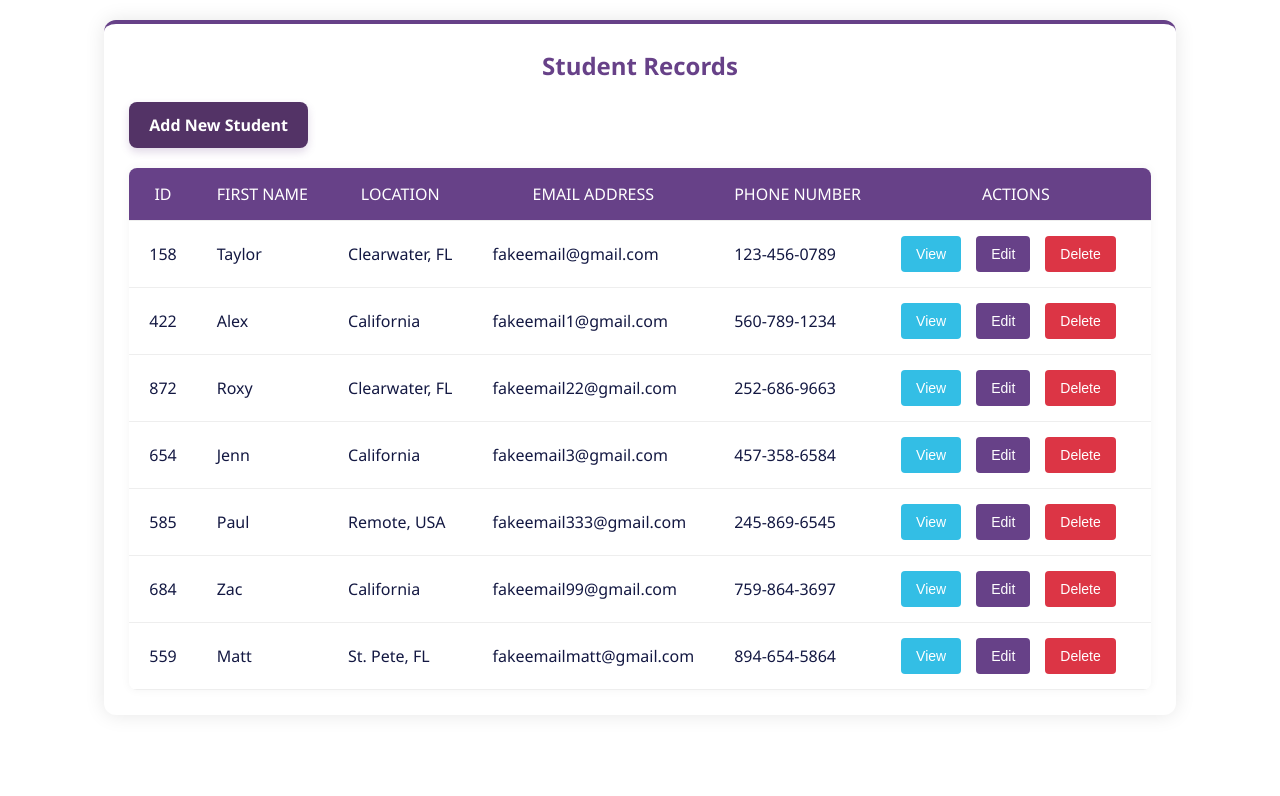
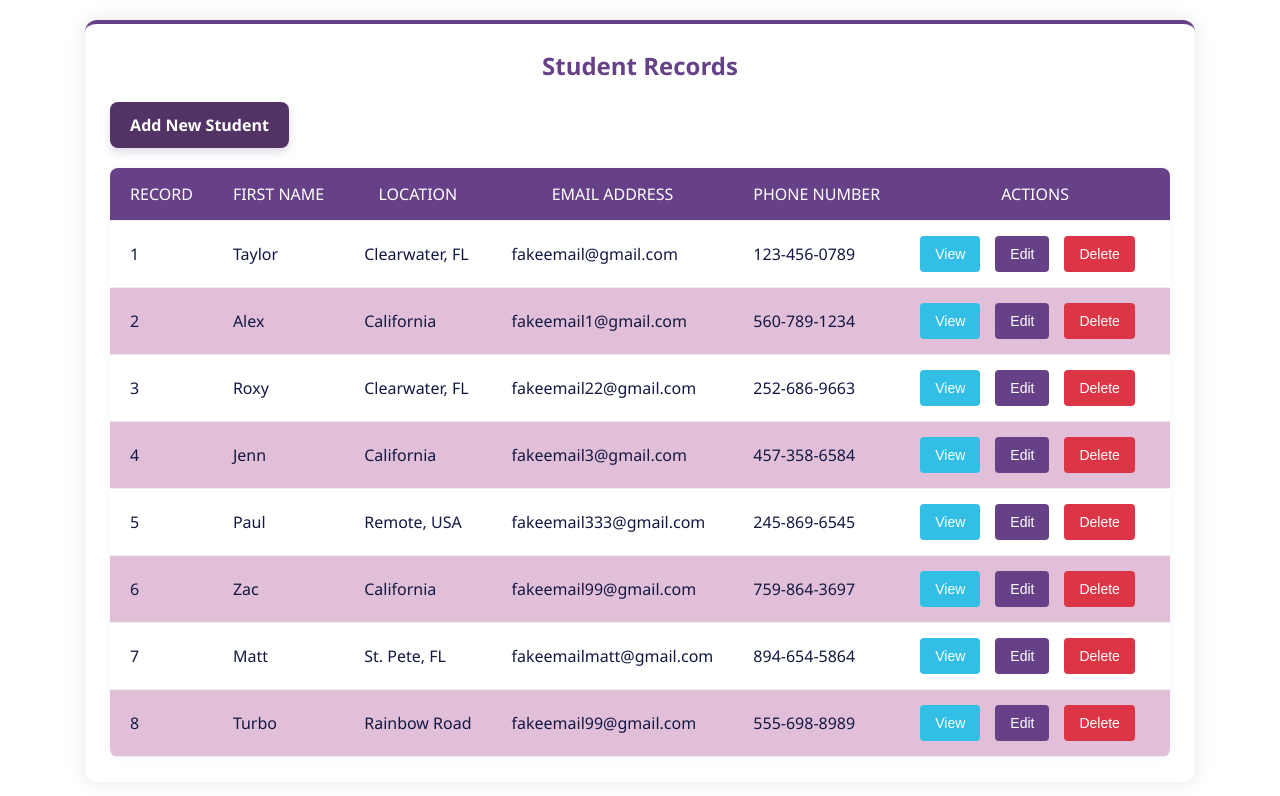
Before and after one commit to taylormasiello/React_Student_Data_CRUD, a React (Create React App) app: page / in a window 1280 px wide. Shown: the top 796 px of the page. Built offline with nearby package versions, Linux system fonts and the light colour scheme; data requests are answered from the project's data file.

Commit message:
updated home page to not show student id, instead displays student record number; added styling

```diff
--- a/db.json
+++ b/db.json
@@ -48,6 +48,13 @@
       "location": "St. Pete, FL",
       "email": "fakeemailmatt@gmail.com",
       "phone": "894-654-5864"
+    },
+    {
+      "id": "445",
+      "name": "Turbo",
+      "location": "Rainbow Road",
+      "email": "fakeemail99@gmail.com",
+      "phone": "555-698-8989"
     }
   ]
 }
--- a/src/App.css
+++ b/src/App.css
@@ -60,6 +60,14 @@
     border-bottom: 1px solid #eee;
   }
 
+  tr:nth-child(even) {
+    background-color: #E2BFD9;
+  }
+
+  tr:hover {
+    background-color: #ebe9e8;
+  }
+
   .errorMsg{
     color:#c82333;
     margin-bottom:15px;
@@ -91,6 +99,10 @@
     background-color: #33bee5;
   }
 
+  .btn:hover {
+    transform: translateY(-2px);
+  }
+
   .btn-add {
     background-color: #533366;
     color: #FFFFFF;
@@ -102,6 +114,22 @@
     padding: 12px 20px;
     border-radius: 8px;
     box-shadow: 0 4px 8px rgba(103, 65, 136, 0.2);
+  }
+
+  .btn-add:hover {
+    box-shadow: 0 6px 12px rgba(103, 65, 136, 0.3);
+  }
+
+  .btn-primary:hover {
+    background-color: #533366;
+  }
+
+  .btn-danger:hover {
+    background-color: #c82333;
+  }
+
+  .btn-info:hover {
+    background-color: #91dbef;
   }
 
     /* Form Styling (Add Student Page) */
@@ -124,12 +152,20 @@
       border: 1px solid #ccc;
     }
 
-    .btn-save {
+    .btn-save, .btn-update {
       background-color: #533366;
     }
 
     .btn-back {
       background-color: #dc3545;
+    }
+
+    .btn-back:hover {
+      background-color: #c82333;
+    }
+
+    .btn-save:hover ,.btn-update:hover {
+      background-color: #674188;
     }
 
    /* View Page Specific Styles */
--- a/src/StudentTable.js
+++ b/src/StudentTable.js
@@ -40,7 +40,7 @@ export default function StudentTable(){
                 <table>
                     <thead>
                         <tr>
-                            <th>ID</th>
+                            <th>Record</th>
                             <th>First Name</th>
                             <th>Location</th>
                             <th>Email Address</th>
@@ -49,9 +49,9 @@ export default function StudentTable(){
                         </tr>
                     </thead>
                     <tbody>
-                        {students && students.map((item)=>(
+                        {students && students.map((item,index)=>(
                             <tr key={item.id}>
-                            <td>{item.id}</td>
+                            <td>{index+1}</td>
                             <td>{item.name}</td>
                             <td>{item.location}</td>
                             <td>{item.email}</td>
```
